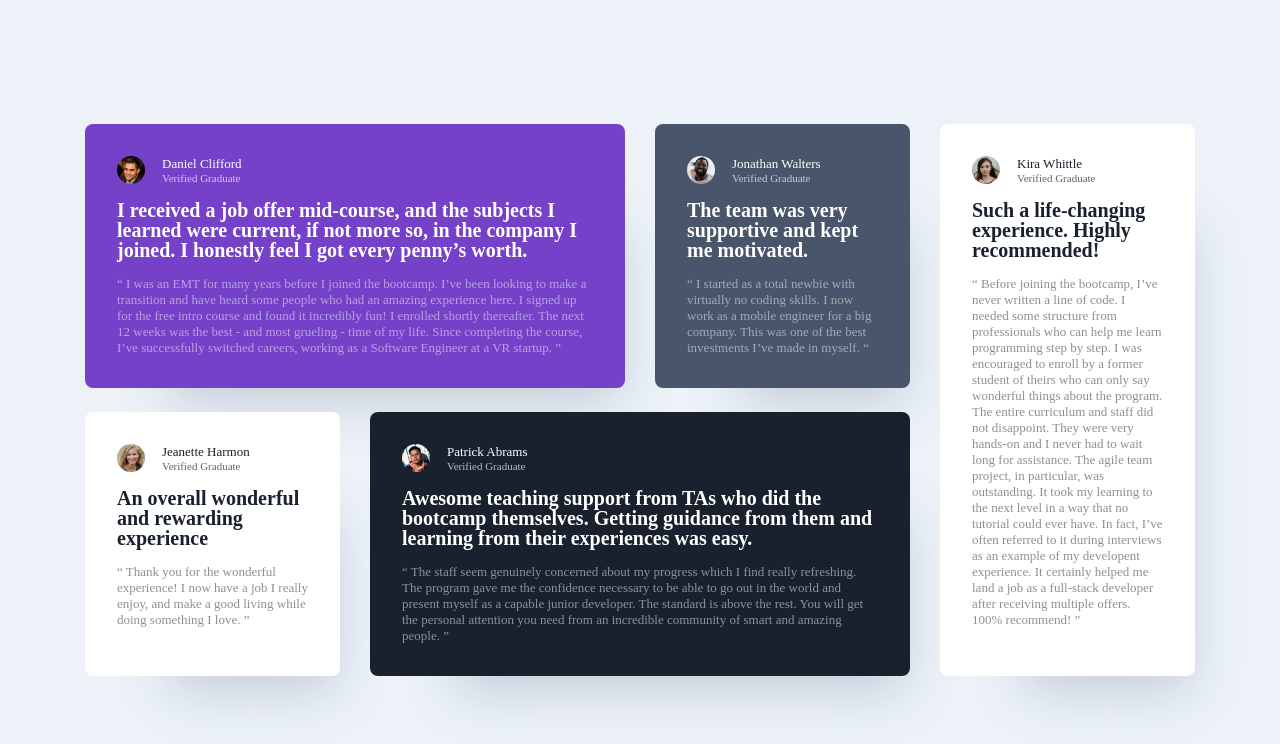
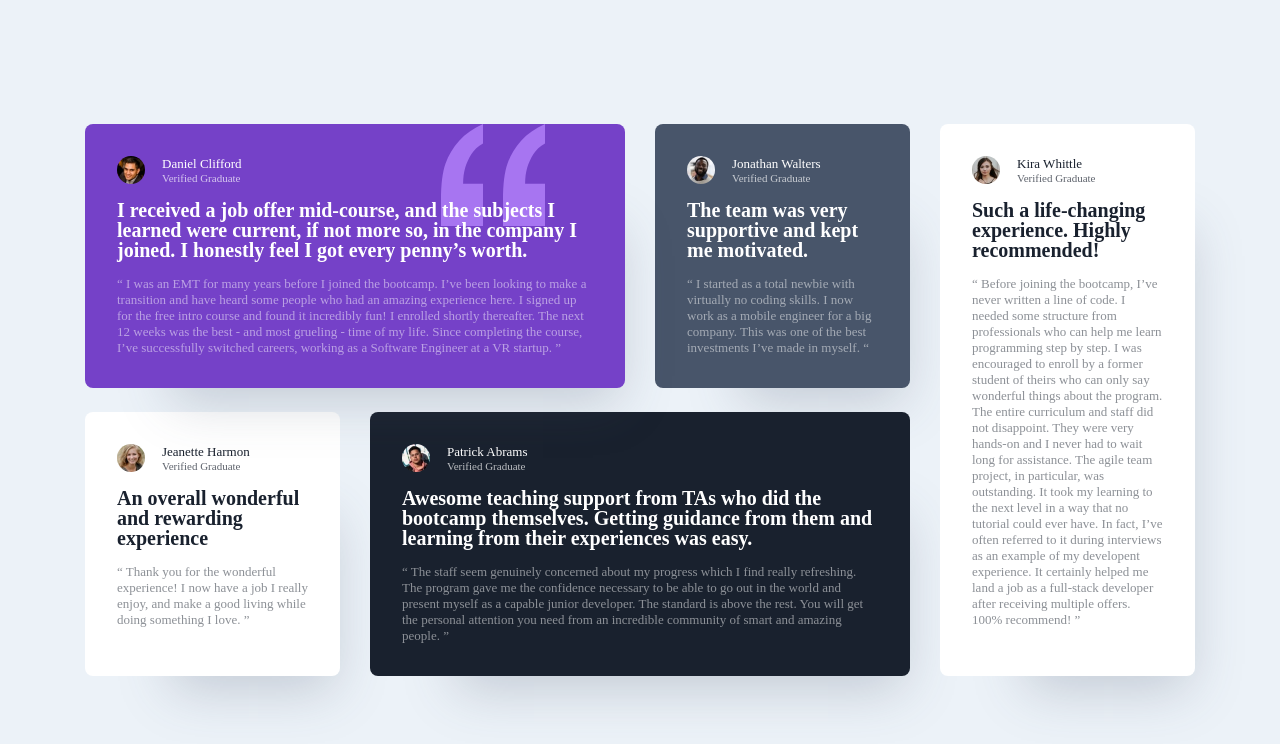
Before and after one commit to Chomikens/Frontendmentor-testimonials-grid-section, a website built with Vite: page src/index.html in a window 1280 px wide. Built offline with nearby package versions, Linux system fonts and the light colour scheme; some packages are replaced by stand-ins of ours.

Commit message:
Quote mark added

```diff
--- a/src/index.html
+++ b/src/index.html
@@ -1,11 +1,11 @@
 <!doctype html>
-<html lang="pl">
+<html lang="en">
 
 <head>
   <meta charset="UTF-8">
   <meta name="viewport" content="width=device-width, initial-scale=1.0">
   <link rel="icon" type="image/png" sizes="32x32" href="./images/favicon-32x32.png">
-  <title>Frontend Mentor | [Challenge Name Here]</title>
+  <title>Frontend Mentor | Kotorozec </title>
 
   <script src="/main.js" type="module"></script>
   <link rel="stylesheet" href="./scss/main.scss">
--- a/src/scss/components/_testimonial-article.scss
+++ b/src/scss/components/_testimonial-article.scss
@@ -45,7 +45,28 @@
 }
 
 .violet {
+	position: relative;
+	z-index: 0;
 	background-color: getColors(primary, normal-violet);
+
+	&::after {
+		content: '';
+
+		position: absolute;
+		top: 0;
+		right: 1.5rem;
+
+		width: 6.5rem;
+		aspect-ratio: 1;
+
+		background-image: url('../../images/bg-pattern-quotation.svg');
+		background-repeat: no-repeat;
+		z-index: -1;
+
+		@include mq(medium) {
+			right: 5rem;
+		}
+	}
 }
 .light-blue {
 	background-color: getColors(primary, light-blue);
```
